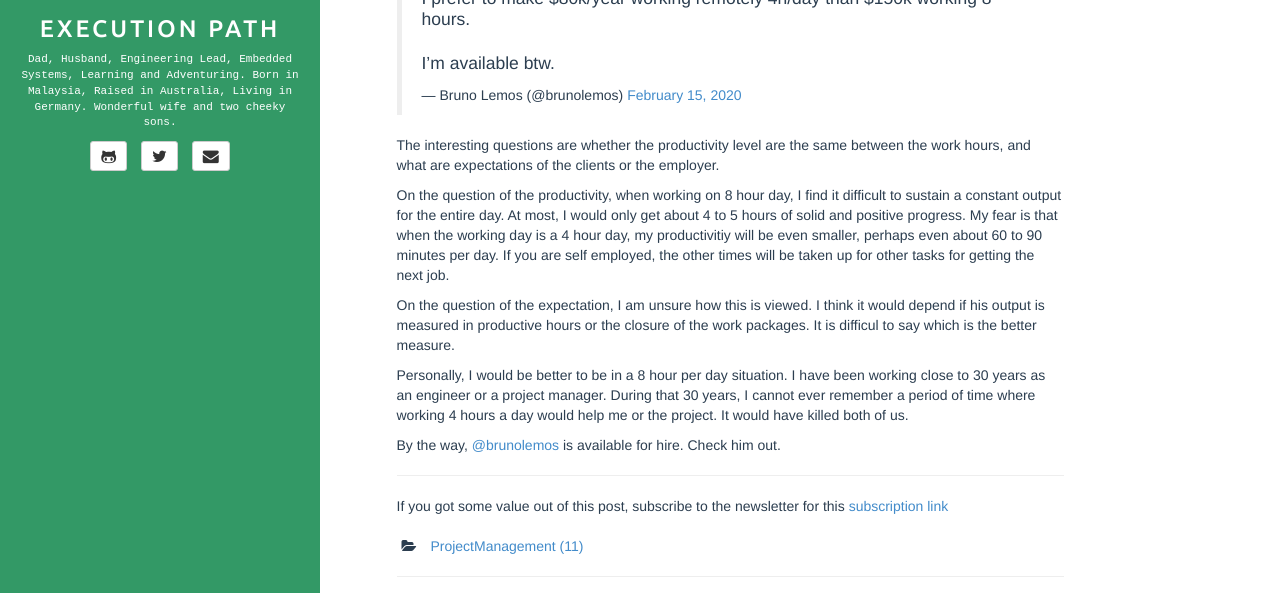
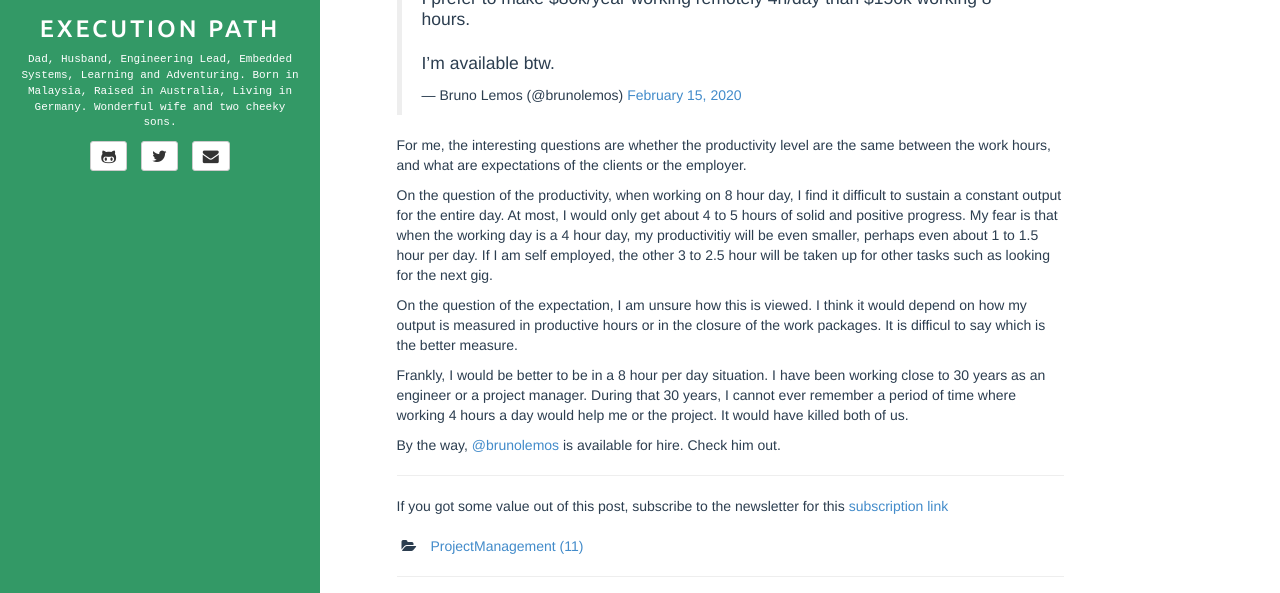
Before and after one commit to tyc/tyc.github.io, a Jekyll site: the page built from _posts/2020-02-16-working_hours.markdown, in a window 1280 px wide and 1328 px high, cut to the strip 282-875 px from the top of the window. Built offline with Jekyll 4.4.1, drawn with Linux system fonts in a browser that asks for light colours; comment, search, counter and statistics services are not loaded.

Commit message:
Updated some items.

```diff
--- a/_posts/2020-02-16-working_hours.markdown
+++ b/_posts/2020-02-16-working_hours.markdown
@@ -12,13 +12,13 @@ I came across a tweet by [@brunolemos](https://twitter.com/brunolemos), he said
 
 <blockquote class="twitter-tweet" data-theme="light"><p lang="en" dir="ltr">I prefer to make $80k/year working remotely 4h/day than $150k working 8 hours.<br><br>I’m available btw.</p>&mdash; Bruno Lemos (@brunolemos) <a href="https://twitter.com/brunolemos/status/1228810153945894919?ref_src=twsrc%5Etfw">February 15, 2020</a></blockquote> <script async src="https://platform.twitter.com/widgets.js" charset="utf-8"></script>
 
-The interesting questions are whether the productivity level are the same between the work hours, and what are expectations of the clients or the employer.
+For me, the interesting questions are whether the productivity level are the same between the work hours, and what are expectations of the clients or the employer.
 
-On the question of the productivity, when working on 8 hour day, I find it difficult to sustain a constant output for the entire day. At most, I would only get about 4 to 5 hours of solid and positive progress. My fear is that when the working day is a 4 hour day, my productivitiy will be even smaller, perhaps even about 60 to 90 minutes per day. If you are self employed, the other times will be taken up for other tasks for getting the next job.
+On the question of the productivity, when working on 8 hour day, I find it difficult to sustain a constant output for the entire day. At most, I would only get about 4 to 5 hours of solid and positive progress. My fear is that when the working day is a 4 hour day, my productivitiy will be even smaller, perhaps even about 1 to 1.5 hour per day. If I am self employed, the other 3 to 2.5 hour will be taken up for other tasks such as looking for the next gig.
 
-On the question of the expectation, I am unsure how this is viewed. I think it would depend if his output is measured in productive hours or the closure of the work packages. It is difficul to say which is the better measure.
+On the question of the expectation, I am unsure how this is viewed. I think it would depend on how my output is measured in productive hours or in the closure of the work packages. It is difficul to say which is the better measure.
 
-Personally, I would be better to be in a 8 hour per day situation. I have been working close to 30 years as an engineer or a project manager. During that 30 years, I cannot ever remember a period of time where working 4 hours a day would help me or the project. It would have killed both of us.
+Frankly, I would be better to be in a 8 hour per day situation. I have been working close to 30 years as an engineer or a project manager. During that 30 years, I cannot ever remember a period of time where working 4 hours a day would help me or the project. It would have killed both of us.
 
 By the way, [@brunolemos](https://twitter.com/brunolemos) is available for hire. Check him out.
 
```
